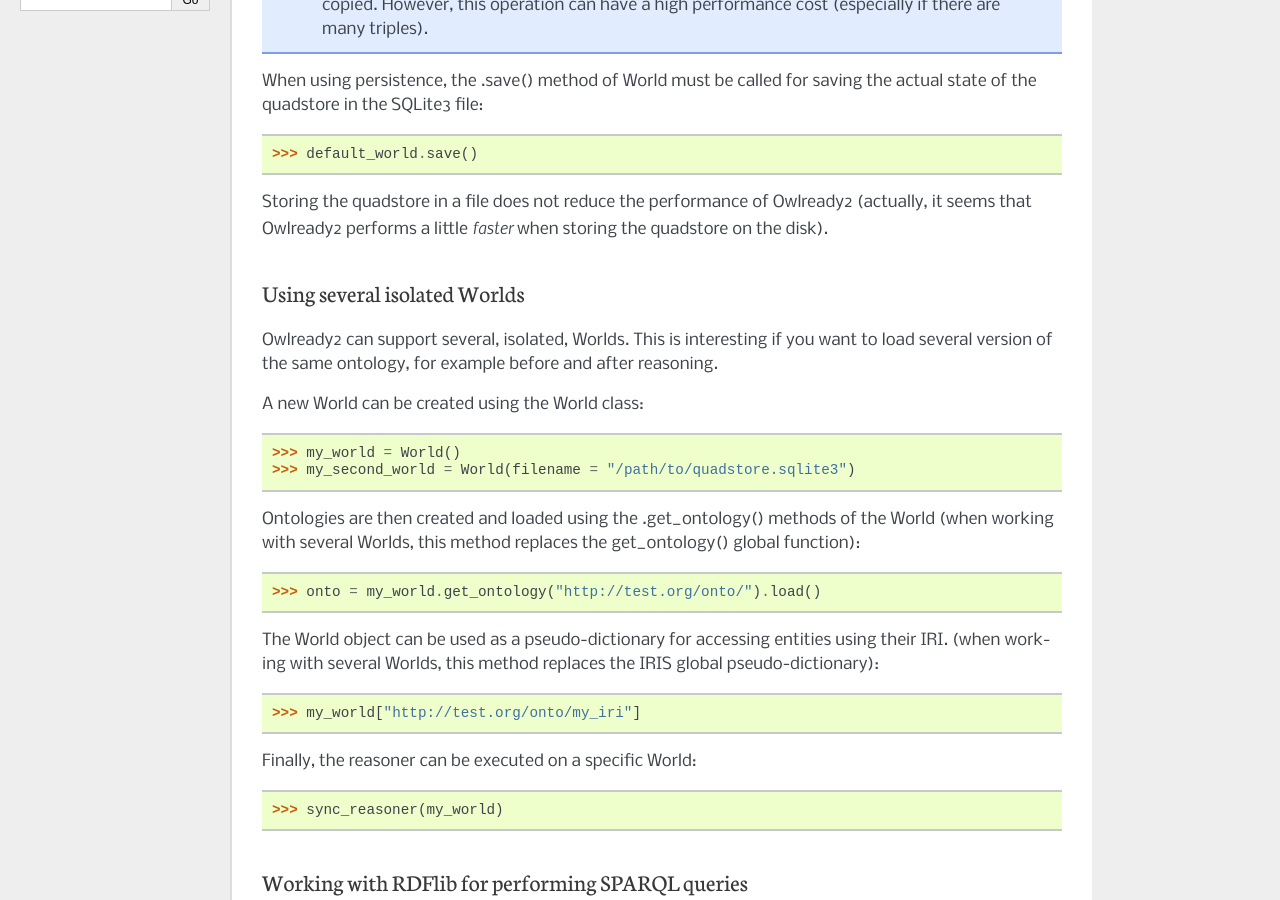
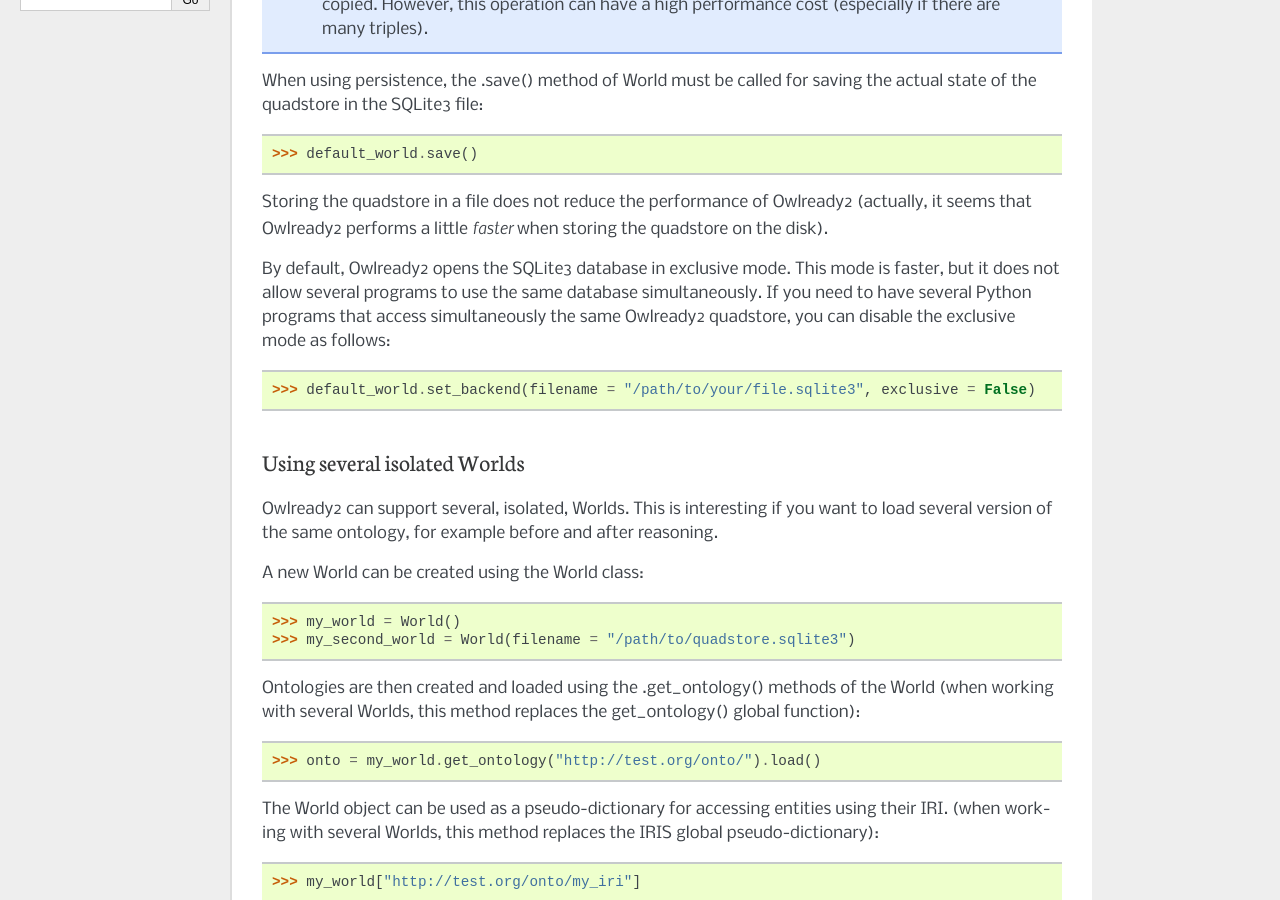
Before and after one commit to pwin/owlready2, a Sphinx documentation site: the page built from doc/world.rst, in a window 1280 px wide and 900 px high, scrolled down 553 px. Built offline with Sphinx 7.4.7, drawn with Linux system fonts in a browser that asks for light colours; pages that are not in the unit, such as notebooks, are missing from menus.

Commit message:
Add 'exclusive = False' option for SQLite3 backend (slower, but allows multiple uses)

```diff
--- a/README.rst
+++ b/README.rst
@@ -213,6 +213,7 @@
 ***************
 
 * PostgresQL backend (in addition to SQLite3)
+* Add 'exclusive = False' option for SQLite3 backend (slower, but allows multiple uses)
 * Bugfixes:
 
 
--- a/doc/world.rst
+++ b/doc/world.rst
@@ -38,6 +38,14 @@
 
 Storing the quadstore in a file does not reduce the performance of Owlready2 (actually,
 it seems that Owlready2 performs a little *faster* when storing the quadstore on the disk).
+
+By default, Owlready2 opens the SQLite3 database in exclusive mode. This mode is faster, but it does not allow
+several programs to use the same database simultaneously. If you need to have several Python programs that
+access simultaneously the same Owlready2 quadstore, you can disable the exclusive mode as follows:
+
+::
+
+   >>> default_world.set_backend(filename = "/path/to/your/file.sqlite3", exclusive = False)
 
 
 Using several isolated Worlds
--- a/triplelite.py
+++ b/triplelite.py
@@ -29,12 +29,12 @@
 
 class Graph(BaseMainGraph):
   _SUPPORT_CLONING = True
-  def __init__(self, filename, clone = None):
+  def __init__(self, filename, clone = None, exclusive = True):
     exists        = os.path.exists(filename) and os.path.getsize(filename) # BEFORE creating db!
     initialize_db = (clone is None) and ((filename == ":memory:") or (not exists))
 
     self.db = sqlite3.connect(filename, check_same_thread = False)
-    self.db.execute("""PRAGMA locking_mode = EXCLUSIVE""")
+    if exclusive: self.db.execute("""PRAGMA locking_mode = EXCLUSIVE""")
 
     self.sql      = self.db.cursor()
     self.execute  = self.sql.execute
```
Also changed, not shown: 1 other file.
